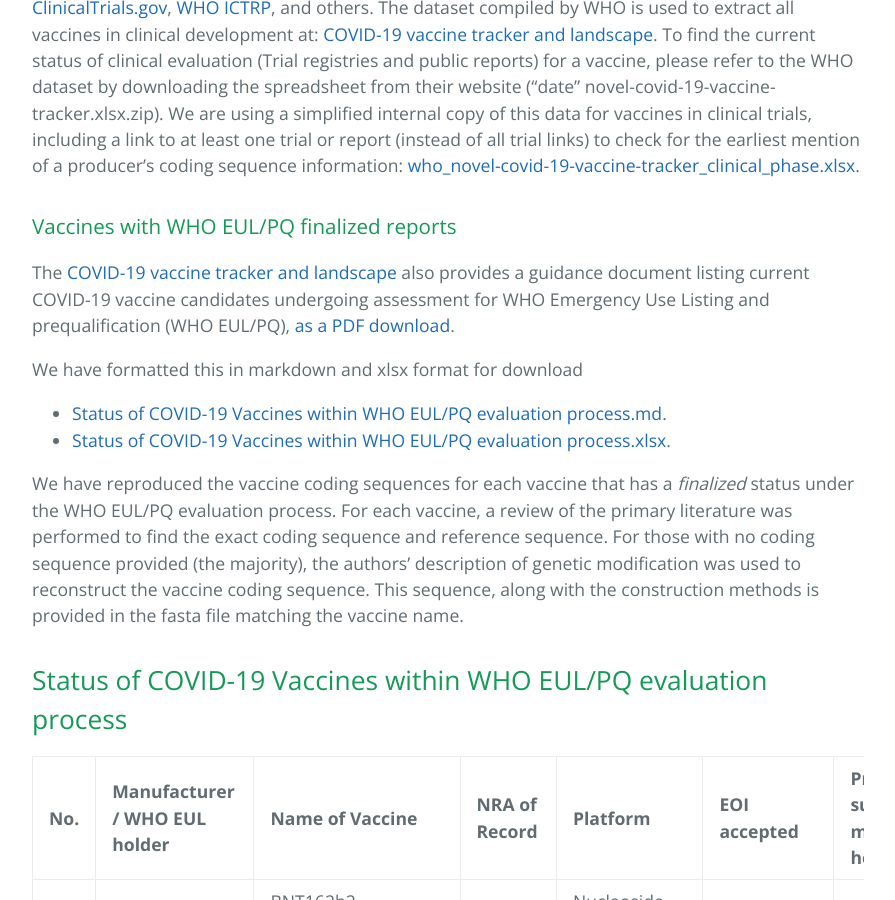
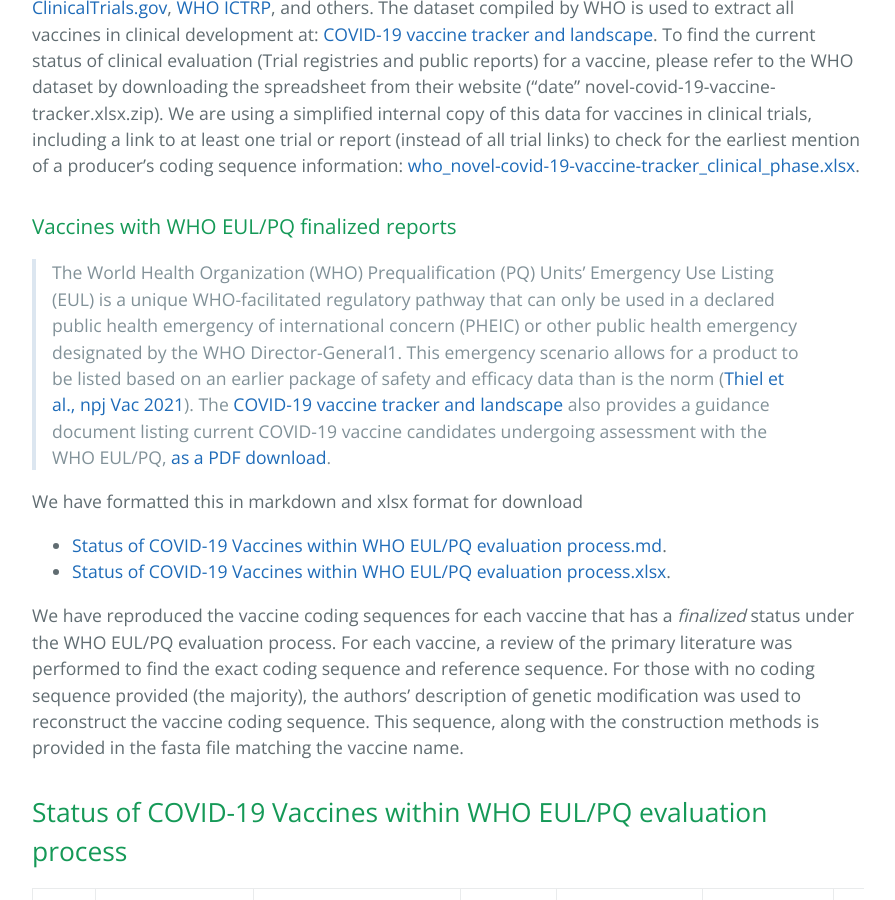
Before and after one commit to DylanLawless/SARS-CoV-2-VOC.github.io, a Jekyll site: the page built from pages/Vaccine_list.md, in a window 1280 px wide and 900 px high, scrolled down 550 px. Shown: the whole window, without its empty margins (192-1087 px from the left). Built offline with Jekyll 4.4.1, drawn with Linux system fonts in a browser that asks for light colours; our own code applies the rules of GitHub Pages for plain Markdown files.

Commit message:
intro and pages summary

```diff
--- a/pages/Vaccine_list.md
+++ b/pages/Vaccine_list.md
@@ -18,9 +18,11 @@
 [who_novel-covid-19-vaccine-tracker_clinical_phase.xlsx](../vaccine_list/who_novel-covid-19-vaccine-tracker_clinical_phase.xlsx).
 
 ### Vaccines with WHO EUL/PQ finalized reports
+> The World Health Organization (WHO) Prequalification (PQ) Units’ Emergency Use Listing (EUL) is a unique WHO-facilitated regulatory pathway that can only be used in a declared public health emergency of international concern (PHEIC) or other public health emergency designated by the WHO Director-General1. This emergency scenario allows for a product to be listed based on an earlier package of safety and efficacy data than is the norm
+([Thiel et al., npj Vac 2021](https://www.nature.com/articles/s41541-021-00325-4)).
 The
 [COVID-19 vaccine tracker and landscape](https://www.who.int/publications/m/item/draft-landscape-of-covid-19-candidate-vaccines)
-also provides a guidance document listing current COVID-19 vaccine candidates undergoing assessment for WHO Emergency Use Listing and prequalification (WHO EUL/PQ),
+also provides a guidance document listing current COVID-19 vaccine candidates undergoing assessment with the WHO EUL/PQ,
 [as a PDF download](https://extranet.who.int/pqweb/sites/default/files/documents/Status%20of%20COVID-19%20Vaccines%20within%20WHO%20EUL-PQ%20evaluation%20process%20-%203%20June%202021.pdf).
 
 We have formatted this in markdown and xlsx format for download
```
Also changed, not shown: README.md (+19 -14 lines), pages/Naming_SARS-CoV-2_variants.md (+0 -1 lines).
